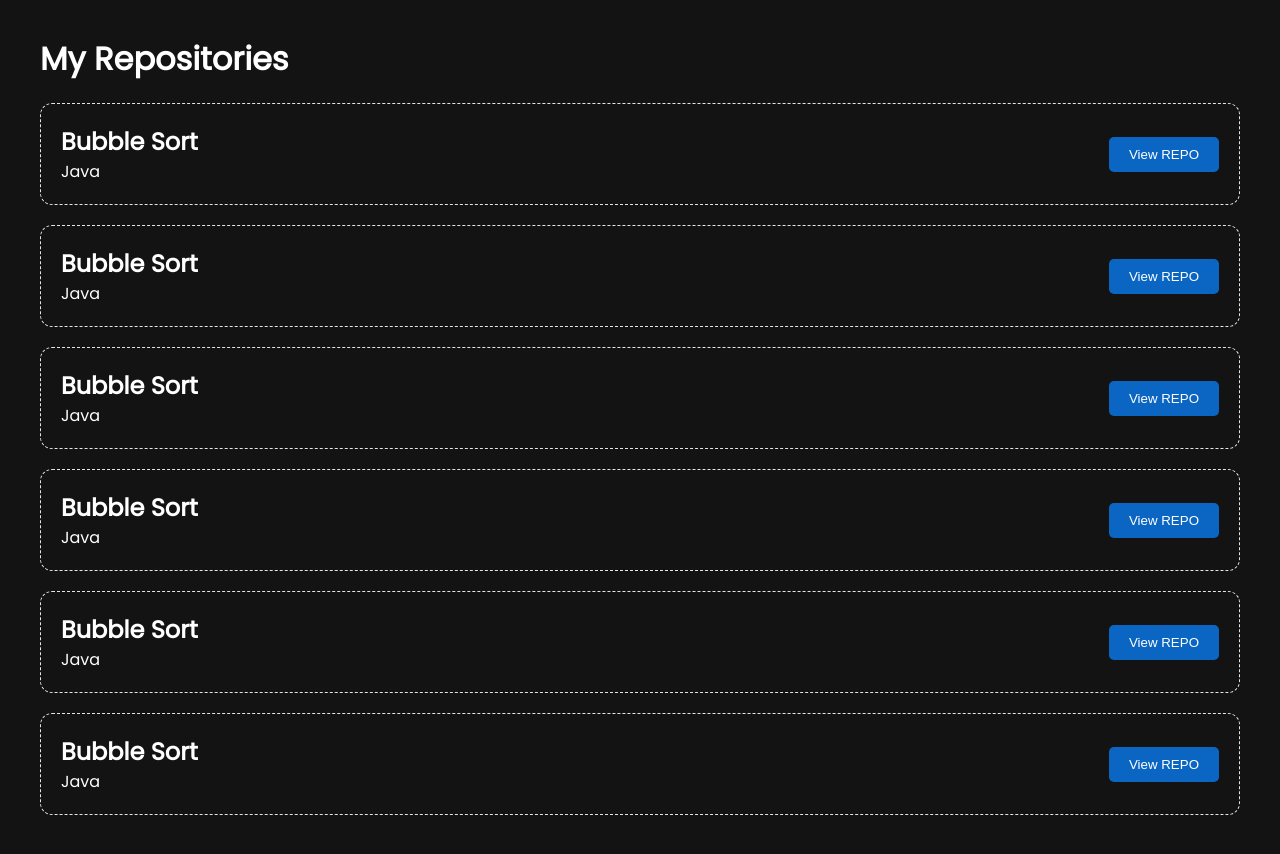
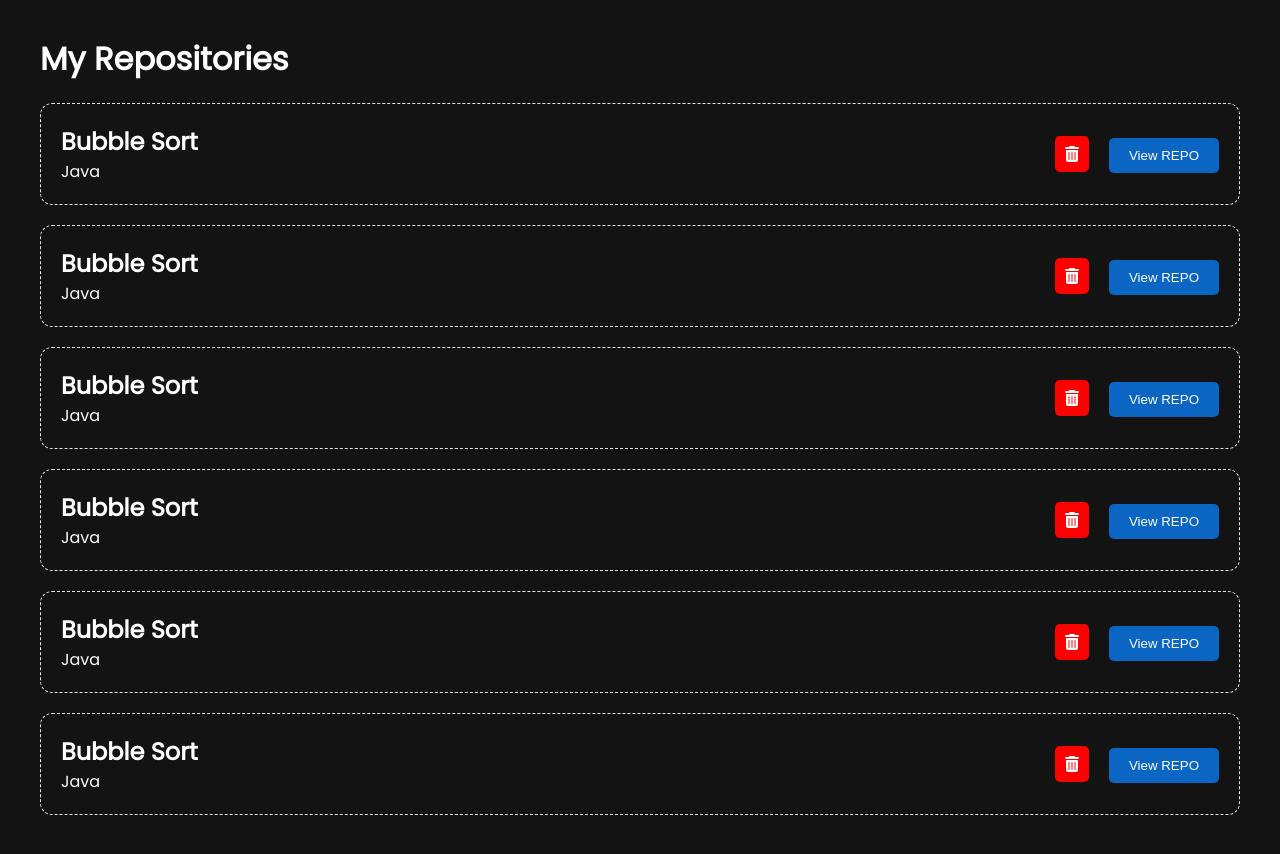
Before and after one commit to ShrijalDubey/Repo, a React (Vite) app: page /profile in a window 1280 px wide. Shown: the part 440-1294 px from the top of the page. Built offline with nearby package versions, Linux system fonts and the light colour scheme.

Commit message:
trying change

```diff
--- a/src/components/Profile.css
+++ b/src/components/Profile.css
@@ -3,7 +3,6 @@
     align-items: start;
     text-align: start;
     gap: 30px;
-
 }
 .prof-cont {
     padding: 40px;
@@ -52,3 +51,12 @@
     background-color: #084a8a;
     transition: background-color 0.2s ease;
 }
+.fa-trash-can{
+    color: white;
+    font-size: 16px;
+    border-radius: 5px;
+    margin-right: 20px;
+    cursor: pointer;
+    background-color: red;
+    padding: 10px;
+}
--- a/src/components/Profile.jsx
+++ b/src/components/Profile.jsx
@@ -1,11 +1,6 @@
 import React from 'react';
 import logo from '../assets/profilephoto.jpg';
 import './Profile.css';
-import java from "../assets/java.png";
-import python from "../assets/pyt.svg";
-import cpp from "../assets/css.png";
-import javascript from "../assets/js.png";
-import { MdDeleteForever } from "react-icons/md";
 
 export default function Profile() {
   return (
@@ -37,6 +32,7 @@ export default function Profile() {
                 <p>Java</p>
                 </div>
                 <div >
+                    <i className="fa-solid fa-trash-can"></i>
                     <button className='view-repo'>View REPO</button>
                 </div>
             </div>
@@ -46,6 +42,7 @@ export default function Profile() {
                 <p>Java</p>
                 </div>
                 <div >
+                    <i className="fa-solid fa-trash-can"></i>
                     <button className='view-repo'>View REPO</button>
                 </div>
             </div>
@@ -55,6 +52,7 @@ export default function Profile() {
                 <p>Java</p>
                 </div>
                 <div >
+                    <i className="fa-solid fa-trash-can"></i>
                     <button className='view-repo'>View REPO</button>
                 </div>
             </div>
@@ -64,6 +62,7 @@ export default function Profile() {
                 <p>Java</p>
                 </div>
                 <div >
+                    <i className="fa-solid fa-trash-can"></i>
                     <button className='view-repo'>View REPO</button>
                 </div>
             </div>
@@ -73,6 +72,7 @@ export default function Profile() {
                 <p>Java</p>
                 </div>
                 <div >
+                    <i className="fa-solid fa-trash-can"></i>
                     <button className='view-repo'>View REPO</button>
                 </div>
             </div>
@@ -82,6 +82,7 @@ export default function Profile() {
                 <p>Java</p>
                 </div>
                 <div >
+                    <i className="fa-solid fa-trash-can"></i>
                     <button className='view-repo'>View REPO</button>
                 </div>
             </div>
--- a/src/components/cards.jsx
+++ b/src/components/cards.jsx
@@ -5,43 +5,43 @@ export default function Cards() {
     <div className="heading-cont">
     <div className="card-cont">
         <div  className="card">
-            <i class="fa-solid fa-code image"></i>
+            <i className="fa-solid fa-code image"></i>
             <h2 className='title color-text'>Multi-Language Editor</h2>
             <p className='para'>Write code in Java, C++, Python,<br/> or JavaScript with syntax highlighting<br/> and auto-save. </p>
         </div>
         <div  className="card">
-            <i class="fa-solid fa-play play image"></i>
+            <i className="fa-solid fa-play play image"></i>
             <h2 className='title color-text'>Instant Execution</h2>
             <p className='para'>Run your code instantly and see results with execution time and memory usage.</p>
         </div>
         <div  className="card">
-            <i class="fa-solid fa-share share image"></i>
+            <i className="fa-solid fa-share share image"></i>
             <h2 className='title color-text'>Share & Collaborate</h2>
             <p className='para'>Share your solutions<br/> with the community and learn from<br/> others' approaches.</p>
         </div>
         <div  className="card">
-            <i class="fa-solid fa-user-group user image"></i>
+            <i className="fa-solid fa-user-group user image"></i>
             <h2 className='title color-text'>Active Community</h2>
             <p className='para'>Browse community solutions,<br/> discover new approaches, and get inspired.</p>
         </div>
         <div  className="card">
-            <i class="fa-regular fa-message message image"></i>
+            <i className="fa-regular fa-message message image"></i>
             <h2 className='title color-text'>Ask Doubts</h2>
             <p className='para'>Stuck on a problem?<br/> Ask the community and get<br/> help from fellow learners.</p>
         </div>
         <div className="card">
-            <i class="fa-solid fa-bolt bolt image"></i>
+            <i className="fa-solid fa-bolt bolt image"></i>
             <h2 className='title color-text'>Track Progress</h2>
             <p className='para'>Save your projects,track your<br/> learning journey,and build your portfolio.</p>
         </div>
     </div>
     <div className='mid-body'>
         <h1 style={{fontSize:"50px",fontWeight:"900"}}>Why Developers Love Us</h1>
-        <p className='sub-para'><i style={{color:"rgba(11, 187, 1, 1)"}} class="fa-solid fa-circle-check"></i> No setup required. Write code and see results immediately with our powerful execution engine.</p>
-        <p className='sub-para'><i style={{color:"rgba(11, 187, 1, 1)"}} class="fa-solid fa-circle-check"></i> Practice DSA concepts with real code, not just theory. Build muscle memory through repetition.</p>
-        <p className='sub-para'><i style={{color:"rgba(11, 187, 1, 1)"}} class="fa-solid fa-circle-check"></i> Clear error messages, starter templates, and an intuitive interface designed for learners.</p>
-        <p className='sub-para'><i style={{color:"rgba(11, 187, 1, 1)"}} class="fa-solid fa-circle-check"></i> Cloud-based platform accessible from any device. Your code is always saved and secure.</p>
-        <p className='sub-para'><i style={{color:"rgba(11, 187, 1, 1)"}} class="fa-solid fa-circle-check"></i> Showcase your best work to the community and potential employers.</p>
+        <p className='sub-para'><i style={{color:"rgba(11, 187, 1, 1)"}} className="fa-solid fa-circle-check"></i> No setup required. Write code and see results immediately with our powerful execution engine.</p>
+        <p className='sub-para'><i style={{color:"rgba(11, 187, 1, 1)"}} className="fa-solid fa-circle-check"></i> Practice DSA concepts with real code, not just theory. Build muscle memory through repetition.</p>
+        <p className='sub-para'><i style={{color:"rgba(11, 187, 1, 1)"}} className="fa-solid fa-circle-check"></i> Clear error messages, starter templates, and an intuitive interface designed for learners.</p>
+        <p className='sub-para'><i style={{color:"rgba(11, 187, 1, 1)"}} className="fa-solid fa-circle-check"></i> Cloud-based platform accessible from any device. Your code is always saved and secure.</p>
+        <p className='sub-para'><i style={{color:"rgba(11, 187, 1, 1)"}} className="fa-solid fa-circle-check"></i> Showcase your best work to the community and potential employers.</p>
     </div>
     </div>
     </>
```
